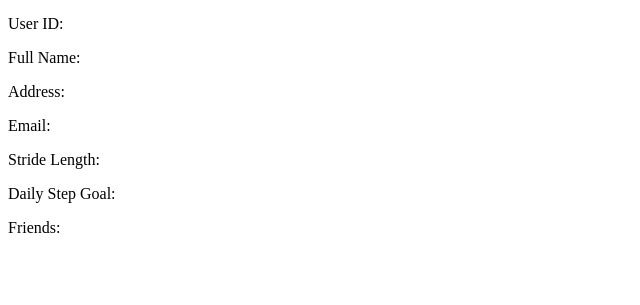
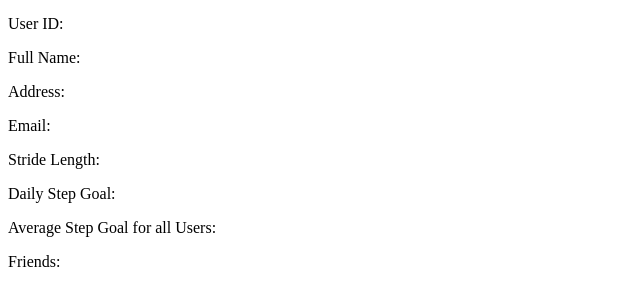
Before and after one commit to bradybridges/fit-lit, a website: page src/index.html in a window 1280 px wide. Shown: the part 199-504 px from the top of the page, without its empty margins (0-640 px from the left). Drawn offline with Linux system fonts and the light colour scheme.

Commit message:
Save small changes to merge branch

```diff
--- a/src/index.html
+++ b/src/index.html
@@ -19,6 +19,7 @@
         <p>Email: <span id="email"></span></p>
         <p>Stride Length: <span id="stride"></span></p>
         <p>Daily Step Goal: <span id="step-goal"></span></p>
+        <p>Average Step Goal for all Users: <span id="step-goal-avg"></span></p>
         <p>Friends: <span id="friends"></span></p>
       </section>
 
```
Also changed, not shown: test/SleepRepo-test.js (line endings or trailing spaces).
